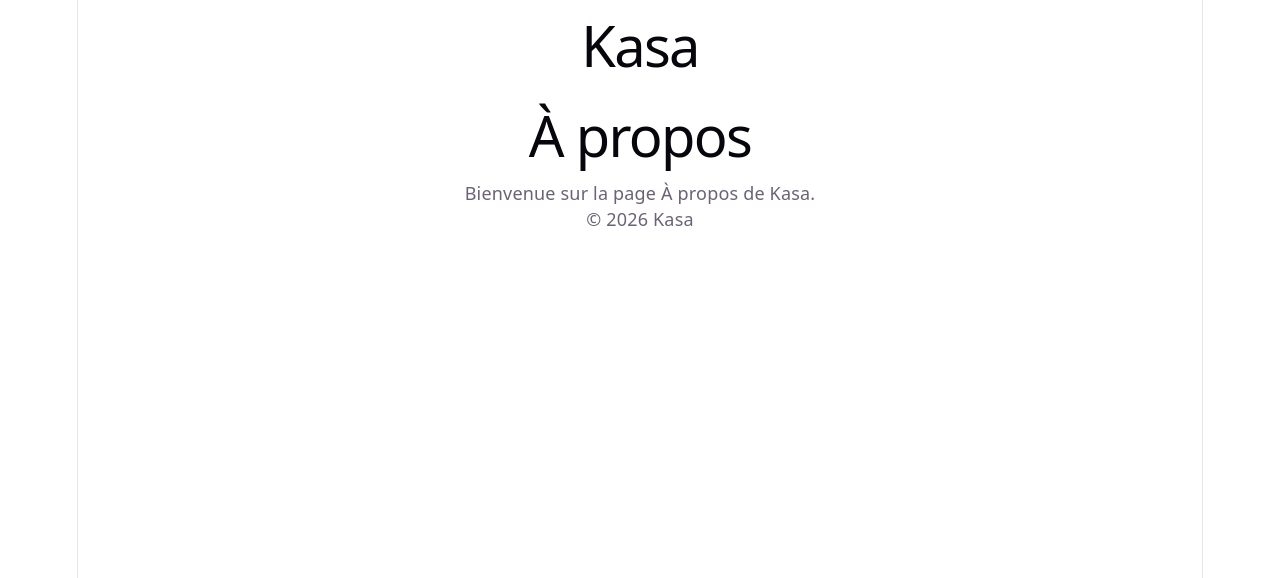
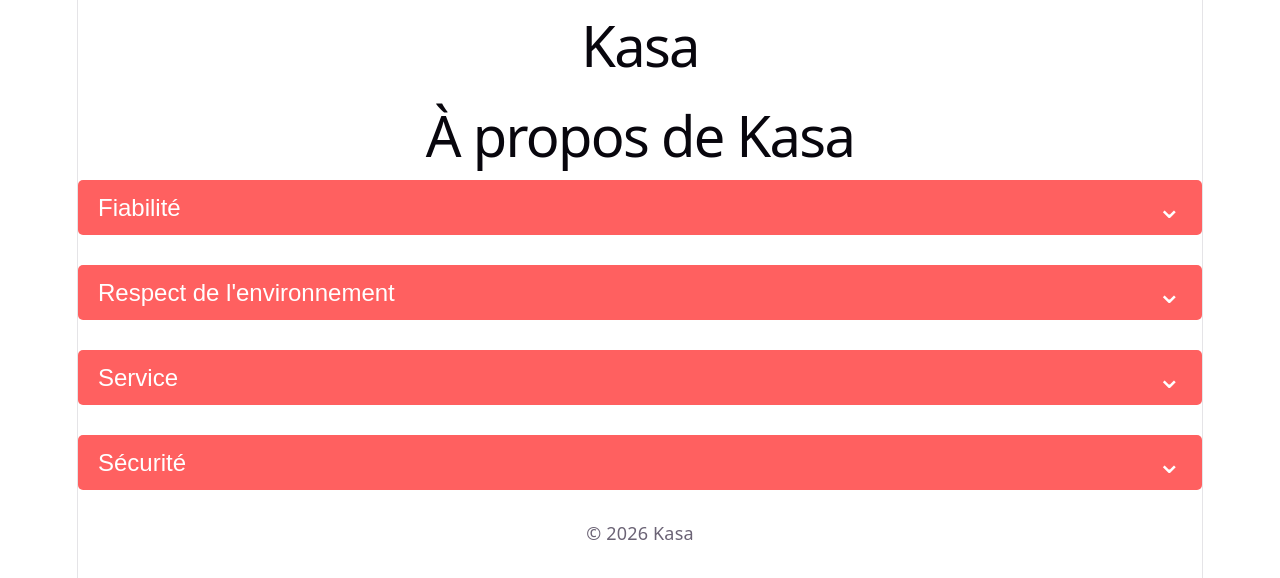
Before and after one commit to jaber-web/kasa, a React (Vite) app: page /about in a window 1280 px wide. Shown: the top 578 px of the page. Built offline with nearby package versions, Linux system fonts and the light colour scheme.

Commit message:
feat: create collapse component

```diff
--- /dev/null
+++ b/src/components/Collapse.jsx
@@ -0,0 +1,24 @@
+import { useState } from "react";
+import "./Collapse.scss";
+
+function Collapse({ title, children }) {
+  const [isOpen, setIsOpen] = useState(false);
+
+  return (
+    <div className={`collapse ${isOpen ? "open" : ""}`}>
+      <button
+        className="collapse__header"
+        onClick={() => setIsOpen(!isOpen)}
+      >
+        <span>{title}</span>
+        <span className="collapse__arrow">⌄</span>
+      </button>
+
+      <div className="collapse__content">
+        <p>{children}</p>
+      </div>
+    </div>
+  );
+}
+
+export default Collapse;
--- /dev/null
+++ b/src/components/Collapse.scss
@@ -0,0 +1,49 @@
+.collapse {
+  margin-bottom: 30px;
+
+  &__header {
+    width: 100%;
+    padding: 10px 20px;
+    border: none;
+    border-radius: 5px;
+    background: #ff6060;
+    color: white;
+    font-size: 24px;
+    font-weight: 500;
+    display: flex;
+    justify-content: space-between;
+    align-items: center;
+    cursor: pointer;
+  }
+
+  &__arrow {
+    font-size: 30px;
+    transition: transform 0.3s ease;
+  }
+
+  &__content {
+    max-height: 0;
+    overflow: hidden;
+    background: #f6f6f6;
+    transition: max-height 0.4s ease, padding 0.4s ease;
+    padding: 0 20px;
+
+    p {
+      margin: 0;
+      color: #000;
+      font-size: 18px;
+      line-height: 1.5;
+    }
+  }
+
+  &.open {
+    .collapse__arrow {
+      transform: rotate(180deg);
+    }
+
+    .collapse__content {
+      max-height: 500px;
+      padding: 20px;
+    }
+  }
+}
--- a/src/pages/About.jsx
+++ b/src/pages/About.jsx
@@ -1,8 +1,31 @@
+import Collapse from "../components/Collapse";
+
 function About() {
   return (
     <main>
-      <h1>À propos</h1>
-      <p>Bienvenue sur la page À propos de Kasa.</p>
+      <h1>À propos de Kasa</h1>
+
+      <section className="about">
+        <Collapse title="Fiabilité">
+          Les annonces publiées sur Kasa garantissent une expérience fiable
+          pour tous les utilisateurs.
+        </Collapse>
+
+        <Collapse title="Respect de l'environnement">
+          Kasa s'engage à respecter l'environnement et à proposer des
+          logements dans une démarche responsable.
+        </Collapse>
+
+        <Collapse title="Service">
+          Nos équipes sont disponibles pour accompagner les utilisateurs et
+          répondre à leurs besoins.
+        </Collapse>
+
+        <Collapse title="Sécurité">
+          La sécurité est une priorité chez Kasa. Chaque logement et chaque
+          annonce sont présentés avec des informations fiables.
+        </Collapse>
+      </section>
     </main>
   );
 }
```
